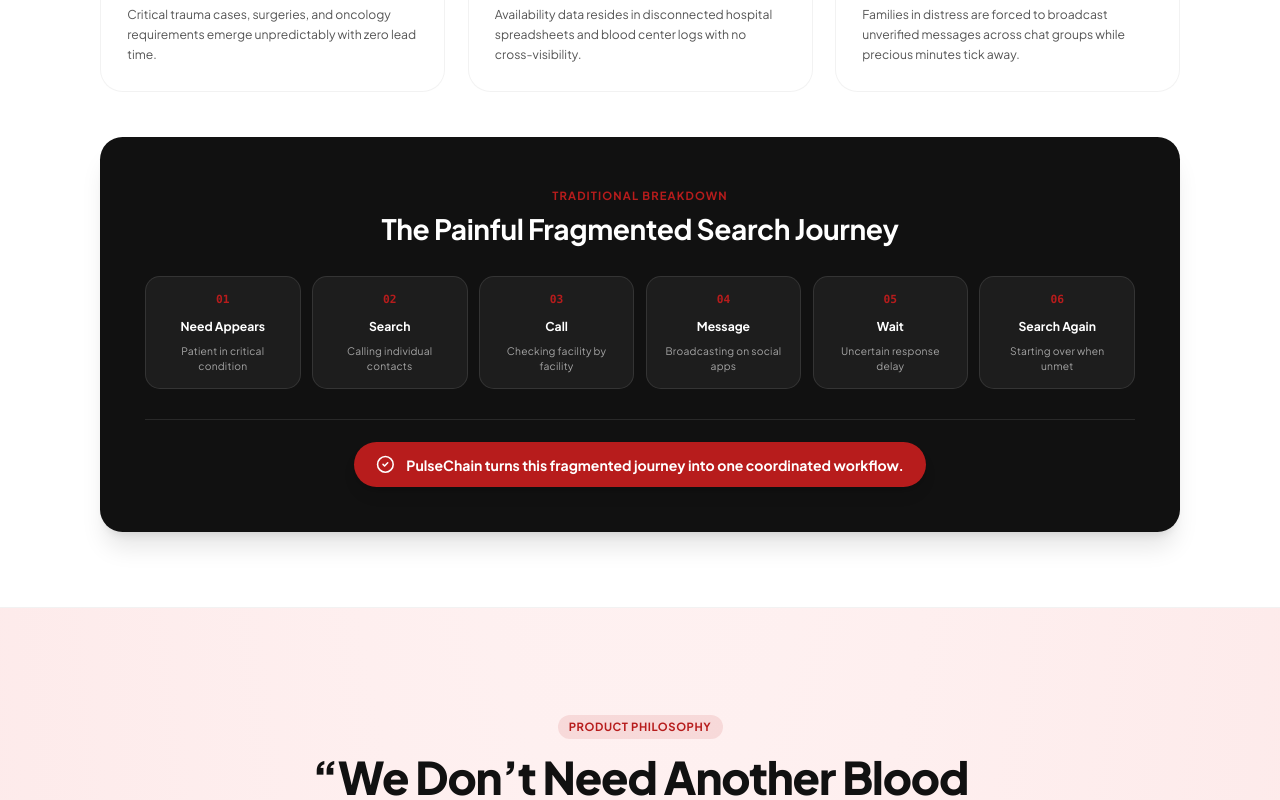
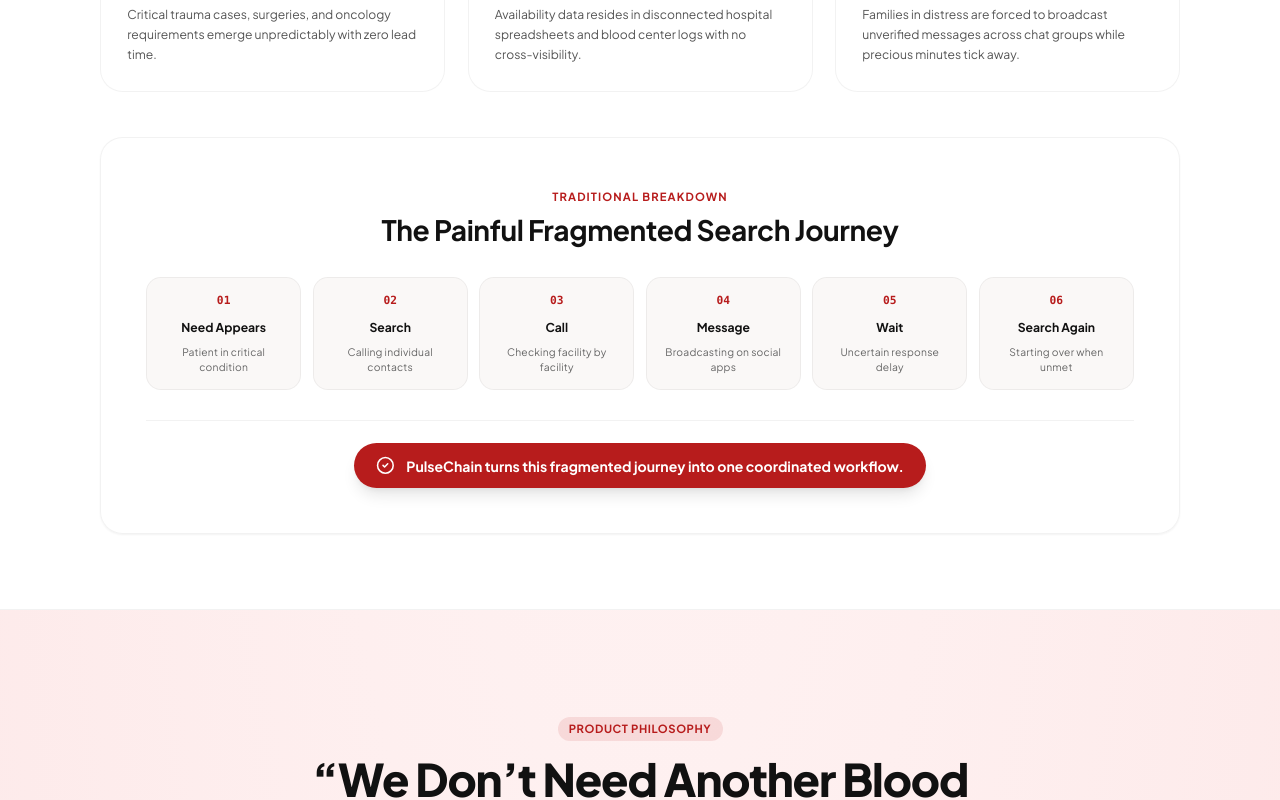
Before and after one commit to harshini0408/PulseChain, a React (Vite) app in the folder frontend/: page /about in a window 1280 px wide. Shown: the part 1240-2040 px from the top of the page. Built offline with nearby package versions, Linux system fonts and the light colour scheme; no server answers; what aws-amplify would draw is missing.

Commit message:
style: update AboutPage styling from dark to light theme

```diff
--- a/frontend/src/pages/public/AboutPage.tsx
+++ b/frontend/src/pages/public/AboutPage.tsx
@@ -311,12 +311,12 @@ export function AboutPage() {
           </div>
 
           {/* Fragmented Journey Visual Comparison */}
-          <div className="rounded-3xl bg-[#111111] text-white p-8 sm:p-12 space-y-8 shadow-xl">
+          <div className="rounded-3xl bg-white/80 backdrop-blur-md border border-black/5 text-[#111111] p-8 sm:p-12 space-y-8 shadow-sm">
             <div className="text-center max-w-2xl mx-auto space-y-2">
               <span className="text-xs font-bold uppercase tracking-widest text-[#B71C1C]">
                 Traditional Breakdown
               </span>
-              <h3 className="font-display text-2xl sm:text-3xl font-bold">
+              <h3 className="font-display text-2xl sm:text-3xl font-bold text-[#111111]">
                 The Painful Fragmented Search Journey
               </h3>
             </div>
@@ -333,16 +333,16 @@ export function AboutPage() {
               ].map((item, idx) => (
                 <div
                   key={idx}
-                  className="bg-white/5 border border-white/10 rounded-2xl p-4 text-center flex flex-col justify-between space-y-2"
+                  className="bg-[#FAF8F7] border border-black/5 rounded-2xl p-4 text-center flex flex-col justify-between space-y-2 hover:bg-neutral-50 transition-colors"
                 >
                   <span className="text-xs font-mono text-[#B71C1C] font-bold">{item.step}</span>
-                  <div className="font-bold text-sm text-white">{item.label}</div>
-                  <div className="text-2xs text-white/60">{item.desc}</div>
+                  <div className="font-bold text-sm text-[#111111]">{item.label}</div>
+                  <div className="text-2xs text-[#666666]">{item.desc}</div>
                 </div>
               ))}
             </div>
 
-            <div className="pt-6 border-t border-white/10 text-center">
+            <div className="pt-6 border-t border-black/5 text-center">
               <div className="inline-flex items-center gap-3 px-6 py-3 rounded-full bg-[#B71C1C] text-white font-bold text-sm sm:text-base shadow-lg">
                 <CheckCircle2 className="w-5 h-5" />
                 PulseChain turns this fragmented journey into one coordinated workflow.
@@ -1059,11 +1059,11 @@ export function AboutPage() {
         </div>
 
         {/* Human Medical Oversight Statement */}
-        <div className="p-8 rounded-3xl bg-[#111111] text-white text-center max-w-4xl mx-auto space-y-3">
+        <div className="p-8 rounded-3xl bg-white/80 backdrop-blur-md border border-black/5 text-[#111111] text-center max-w-4xl mx-auto space-y-3 shadow-sm">
           <div className="text-xs font-bold uppercase tracking-widest text-[#B71C1C]">
             Human Medical Oversight
           </div>
-          <p className="text-base sm:text-lg font-medium leading-relaxed max-w-2xl mx-auto text-neutral-200">
+          <p className="text-base sm:text-lg font-medium leading-relaxed max-w-2xl mx-auto text-[#333333]">
             “PulseChain coordinates information; authorized healthcare professionals remain responsible for medical verification and clinical decisions.”
           </p>
         </div>
@@ -1072,22 +1072,22 @@ export function AboutPage() {
       {/* ═════════════════════════════════════════════════════════════════════ */}
       {/* SECTION 12 — OUR VISION                                              */}
       {/* ═════════════════════════════════════════════════════════════════════ */}
-      <section className="py-24 sm:py-32 bg-[#0F0F0F] text-white border-y border-white/10 relative overflow-hidden">
-        <div className="px-6 sm:px-12 lg:px-16 max-w-7xl mx-auto space-y-16 relative z-10">
+      <section className="w-full bg-white text-[#111111] py-20 sm:py-28 border-y border-black/5 relative z-10">
+        <div className="px-6 sm:px-12 lg:px-16 max-w-7xl mx-auto space-y-12">
           <div className="max-w-3xl space-y-6">
-            <div className="inline-flex items-center gap-2 px-3.5 py-1 rounded-full bg-[#B71C1C]/20 border border-[#B71C1C]/40 text-[#B71C1C] text-xs font-bold uppercase tracking-widest">
+            <div className="inline-flex items-center gap-2 px-3.5 py-1 rounded-full bg-[#B71C1C]/10 border border-[#B71C1C]/20 text-[#B71C1C] text-xs font-bold uppercase tracking-widest">
               Long-Term Horizon
             </div>
-            <h2 className="font-display text-3xl sm:text-5xl lg:text-6xl font-black tracking-tight leading-tight">
+            <h2 className="font-display text-3xl sm:text-5xl lg:text-6xl font-black tracking-tight leading-tight text-[#111111]">
               A Connected Blood Network,{" "}
               <span className="text-[#B71C1C]">Not Another Standalone App.</span>
             </h2>
-            <p className="text-lg sm:text-xl text-neutral-300 font-medium leading-relaxed">
+            <p className="text-lg sm:text-xl text-[#333333] font-medium leading-relaxed">
               “Our vision is a regional digital coordination layer where no urgent blood requirement has to start from zero and no usable resource remains invisible simply because the right people are not connected.”
             </p>
           </div>
 
-          <div className="grid grid-cols-1 md:grid-cols-2 gap-8 text-neutral-300 text-sm sm:text-base leading-relaxed">
+          <div className="grid grid-cols-1 md:grid-cols-2 gap-8 text-[#555555] text-sm sm:text-base leading-relaxed">
             <p>
               Today, donors, hospitals, blood centers, organizations, and donation campaigns can operate as separate networks. PulseChain connects these participants into a unified response system.
             </p>
@@ -1098,7 +1098,7 @@ export function AboutPage() {
 
           {/* Network Expansion Map */}
           <div className="pt-8 space-y-4">
-            <div className="text-xs font-bold uppercase tracking-widest text-neutral-400">
+            <div className="text-xs font-bold uppercase tracking-widest text-[#777777]">
               Multi-Tier Escalation Topology
             </div>
             <div className="grid grid-cols-1 sm:grid-cols-5 gap-3">
@@ -1111,11 +1111,11 @@ export function AboutPage() {
               ].map((tier, idx) => (
                 <div
                   key={idx}
-                  className="bg-white/5 border border-white/10 rounded-2xl p-4 text-center space-y-1 hover:bg-white/10 transition-colors"
+                  className="bg-[#FAF8F7] border border-black/10 rounded-2xl p-4 text-center space-y-1 hover:border-[#B71C1C]/40 hover:bg-red-50/50 hover:shadow-sm transition-all"
                 >
                   <div className="text-xs font-mono text-[#B71C1C] font-bold">Tier {idx + 1}</div>
-                  <div className="font-bold text-sm text-white">{tier.title}</div>
-                  <div className="text-2xs text-neutral-400">{tier.desc}</div>
+                  <div className="font-bold text-sm text-[#111111]">{tier.title}</div>
+                  <div className="text-2xs text-[#666666]">{tier.desc}</div>
                 </div>
               ))}
             </div>
```
